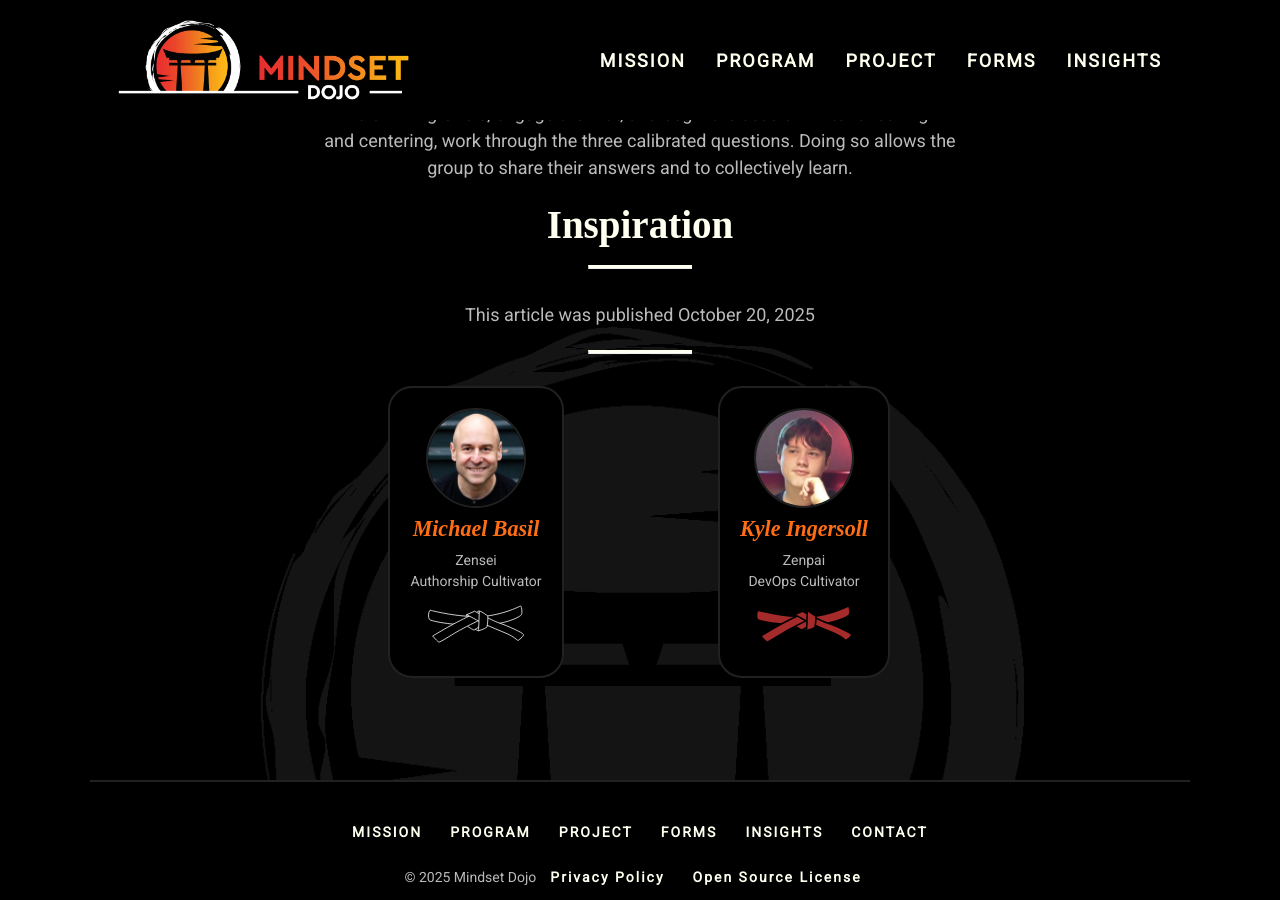
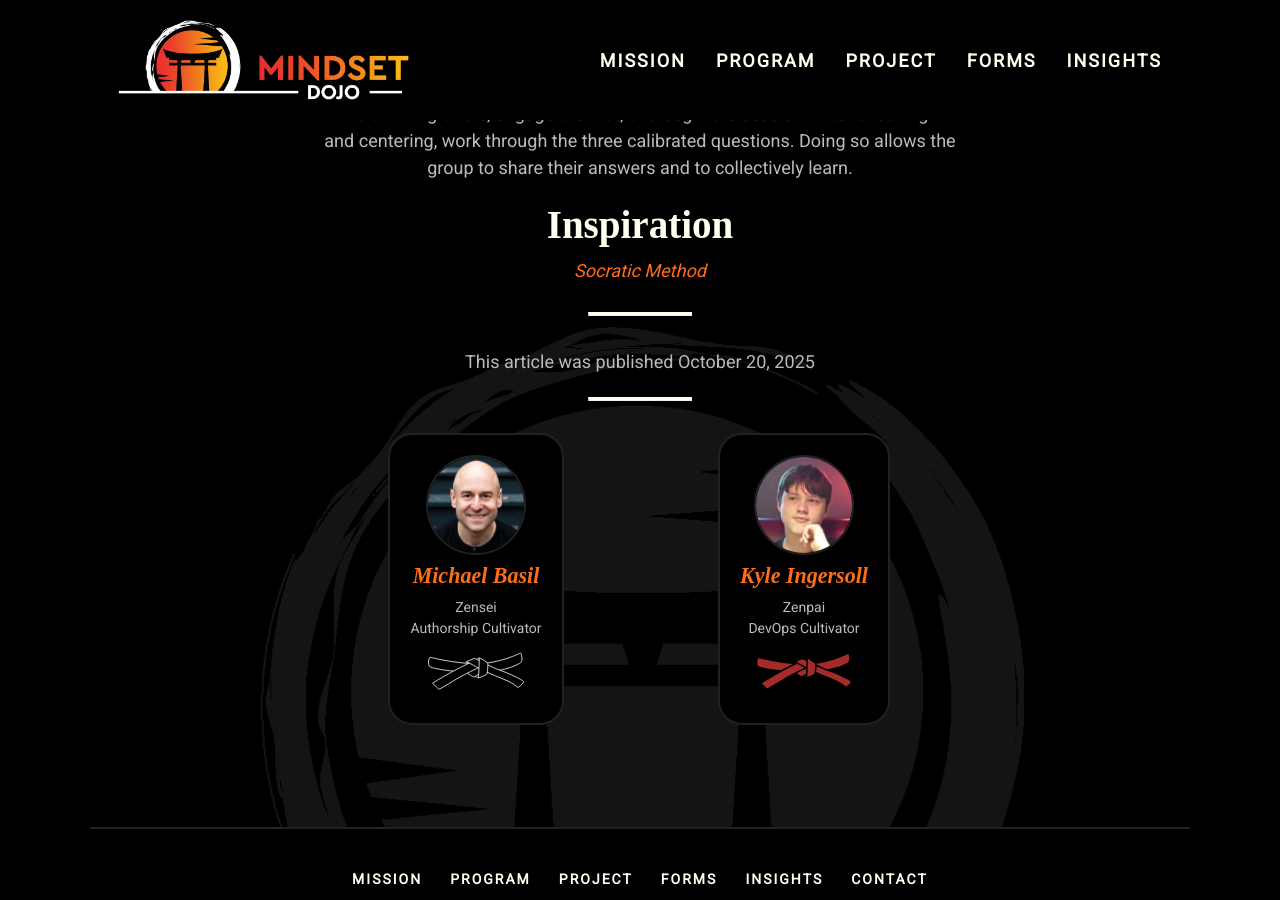
Before and after one commit to mindset-dojo/mindset-dojo.github.io, a Jekyll site: the page built from _forms/2025-10-20-3-question-reflection.md, in a window 1280 px wide and 900 px high, scrolled down 528 px. Built offline with Jekyll 4.4.1, drawn with Linux system fonts in a browser that asks for light colours; some web fonts are replaced.

Commit message:
feat(3-question-reflection): add inspiration.

```diff
--- a/_forms/2025-10-20-3-question-reflection.md
+++ b/_forms/2025-10-20-3-question-reflection.md
@@ -22,3 +22,5 @@ You center with intention to meet fear with presence. After doing so, you relax
 Find a willing Circle, engage the Mat, and begin the session. After checking in and centering, work through the three calibrated questions. Doing so allows the group to share their answers and to collectively learn.
 
 ## Inspiration
+
+- [Socratic Method](https://en.wikipedia.org/wiki/Socratic_method)
```
